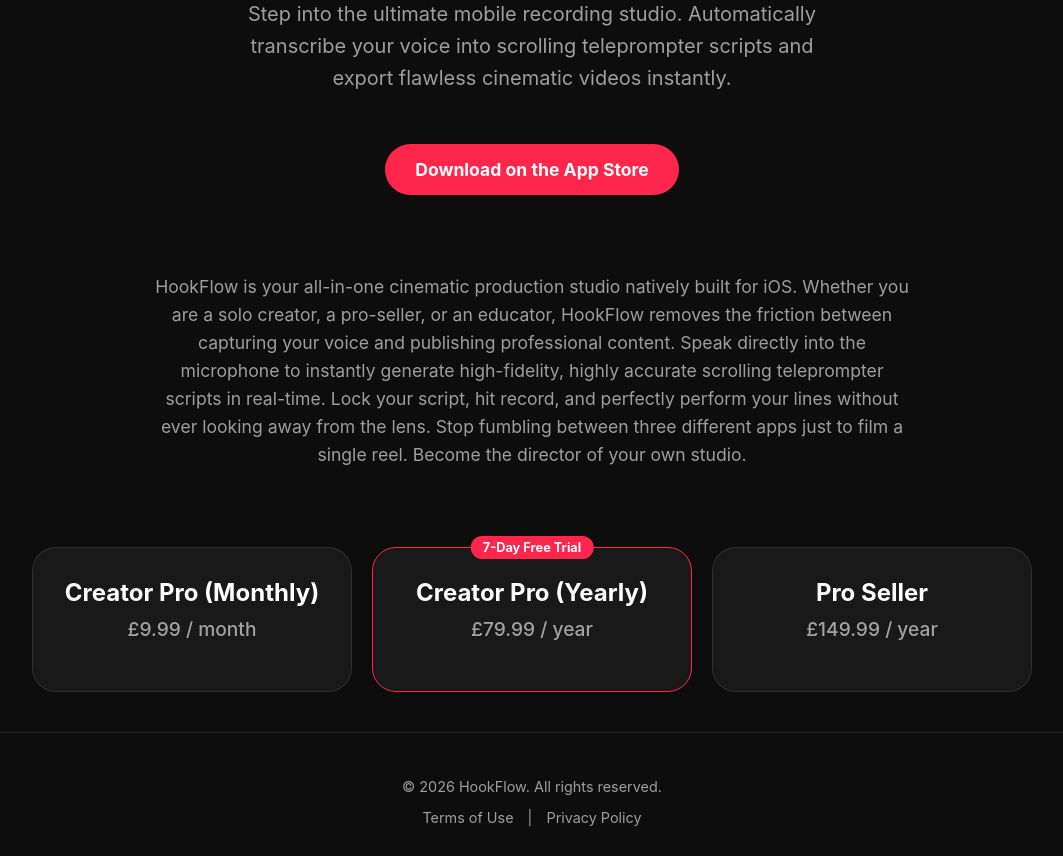
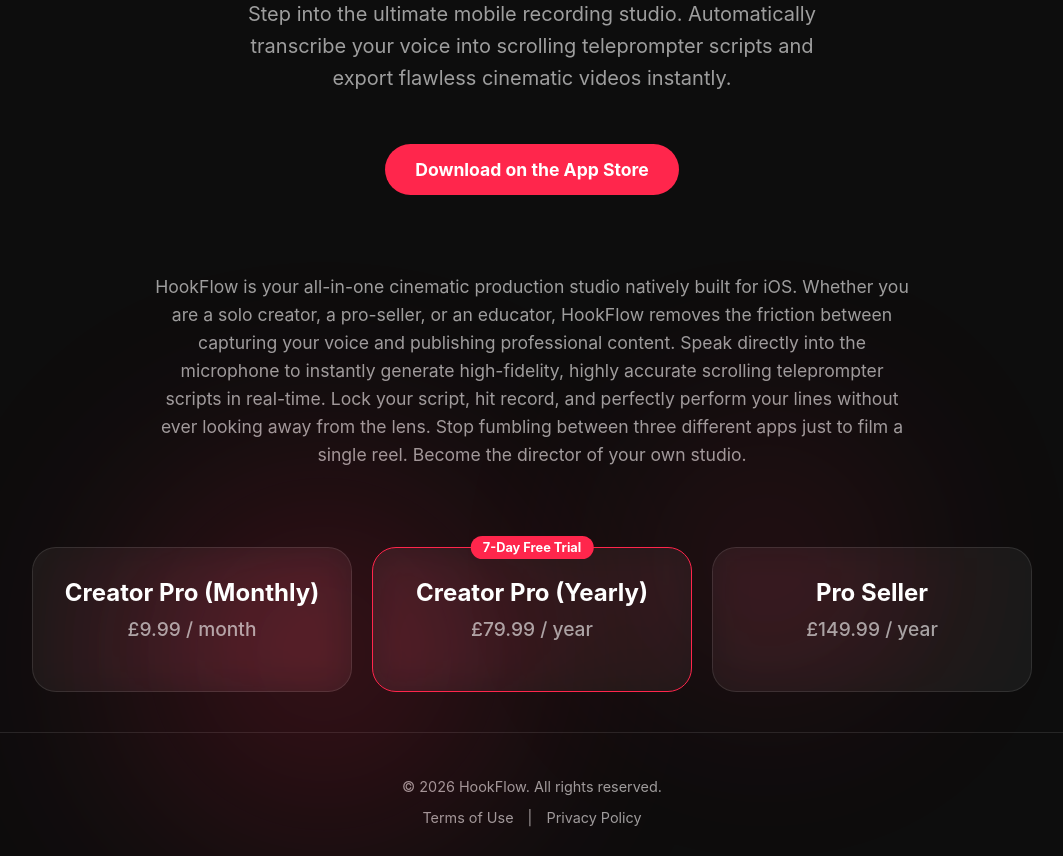
Before and after one commit to anextvid-boop/HookFlow-Webpage, a plain HTML site: page index.html in a window 1280 px wide. Shown: the part 188-1044 px from the top of the page, without its empty margins (108-1171 px from the left). Drawn offline with Linux system fonts and the light colour scheme.

Commit message:
feat: Add spatial ambient glow lighting for native glassmorphism blur

```diff
--- a/index.html
+++ b/index.html
@@ -25,6 +25,10 @@
   </section>
 
   <section class="pricing-section">
+    <!-- Ambient background glows for glassmorphism refraction -->
+    <div class="ambient-glow glow-1"></div>
+    <div class="ambient-glow glow-2"></div>
+
     <div class="pricing-card">
       <div class="pricing-tier">Creator Pro (Monthly)</div>
       <div class="pricing-price">£9.99 / month</div>
--- a/style.css
+++ b/style.css
@@ -81,6 +81,37 @@
   animation: fadeUp 0.8s ease-out 0.4s forwards;
   opacity: 0;
   transform: translateY(20px);
+  position: relative;
+  z-index: 1;
+}
+
+/* Ambient glow system for glassmorphism refraction */
+.ambient-glow {
+  position: absolute;
+  width: 300px;
+  height: 300px;
+  background: var(--hf-accent);
+  filter: blur(100px);
+  opacity: 0.15;
+  border-radius: 50%;
+  z-index: -1;
+  animation: pulseGlow 8s infinite alternate ease-in-out;
+}
+
+.glow-1 {
+  top: 10%;
+  left: 20%;
+}
+
+.glow-2 {
+  bottom: 10%;
+  right: 20%;
+  animation-delay: 4s;
+}
+
+@keyframes pulseGlow {
+  0% { transform: scale(1) translate(0, 0); opacity: 0.1; }
+  100% { transform: scale(1.3) translate(30px, -30px); opacity: 0.25; }
 }
 
 .pricing-card {
```
